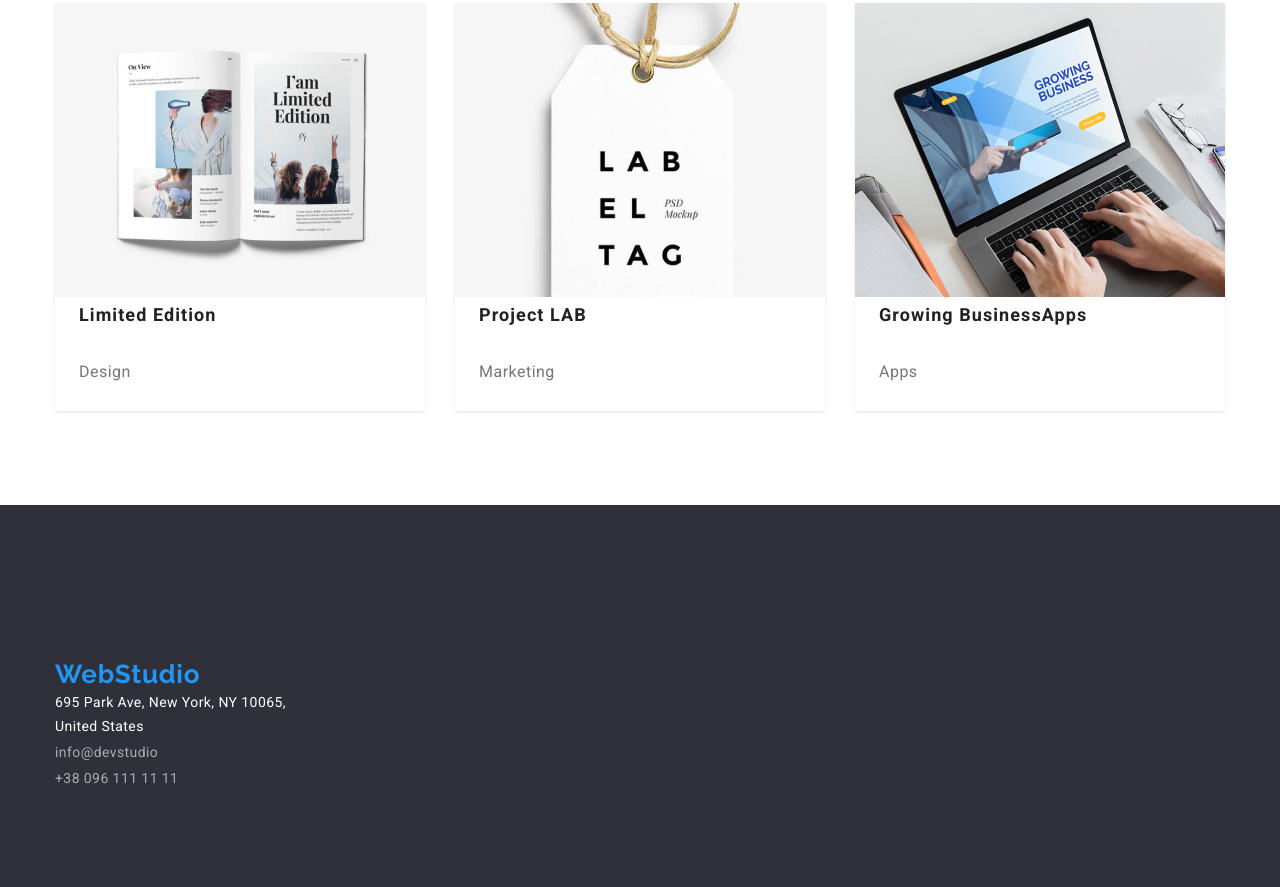
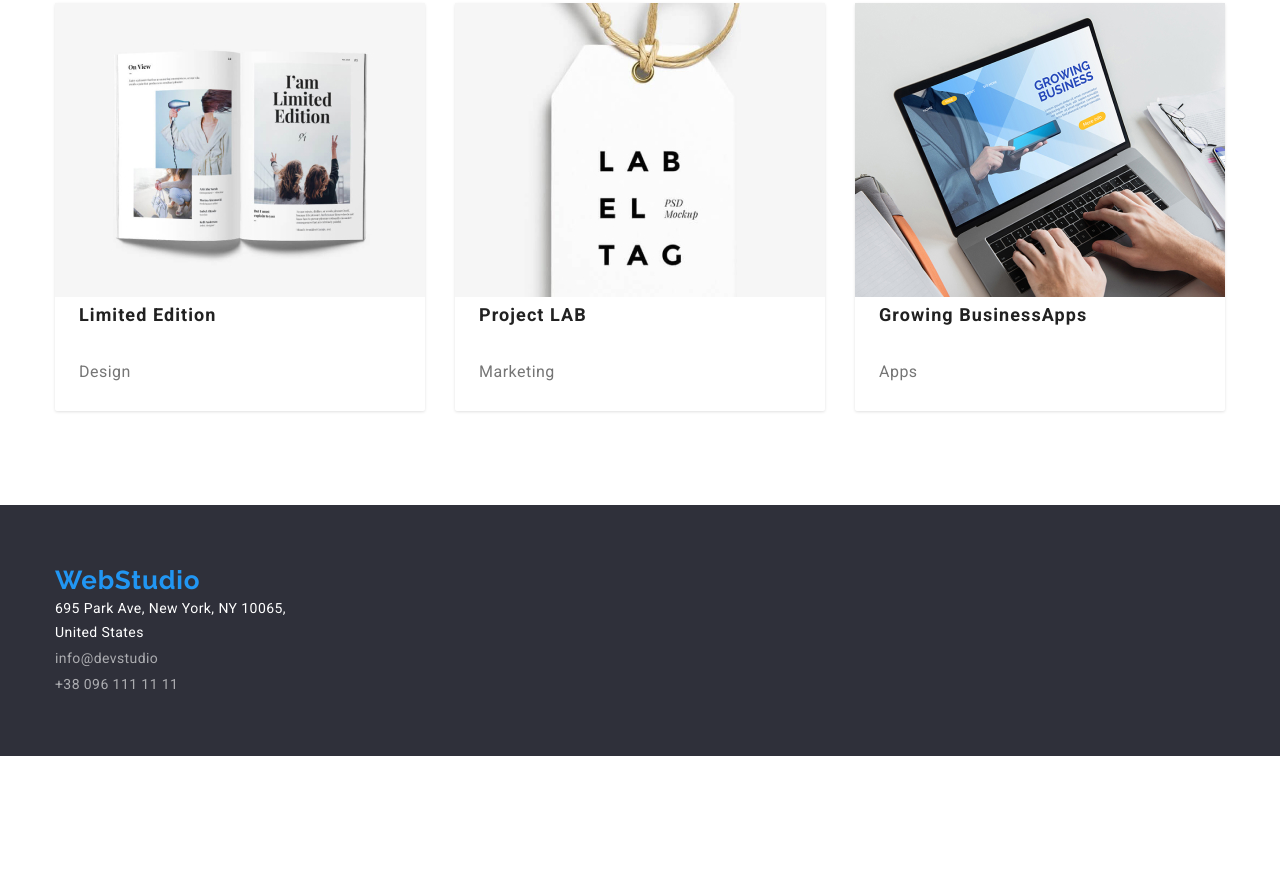
Before and after one commit to Maryam-2525/goit-markup-hw-3, a plain HTML site: page portfolio.html in a window 1280 px wide. Shown: the part 1096-1983 px from the top of the page. After the commit the page ends 1852 px from the top, so only its background shows below. Drawn offline with nearby package versions, Linux system fonts and the light colour scheme.

Commit message:
changing the footer section

```diff
--- a/css/styles.css
+++ b/css/styles.css
@@ -396,8 +396,8 @@ ul{
     color: var(--secondary-text-color);
 }
 .footer{
-    padding-top: 60px;
-    padding-bottom: 60px;
+   padding-top: 60px;
+   padding-bottom: 60px;
 }
 
 .footer-lnk{
--- a/portfolio.html
+++ b/portfolio.html
@@ -1,4 +1,4 @@
-<!DOCTYPE html>
+   <!DOCTYPE html>
 <html lang="en">
 
 <head>
@@ -94,8 +94,7 @@
     </main>
 
     <!-- page footer -->
-    <footer class="footer">
-   <section class="section">
+    <footer class="footer" >
    <div class="container">
         <a href="./index.html" class="logo">WebStudio</a>
         <address>
@@ -110,7 +109,6 @@
             </ul>
         </address>
     </div>
-    </section>
     </footer>
 </body>
 </html>
```
Also changed, not shown: index.html (+0 -2 lines).
